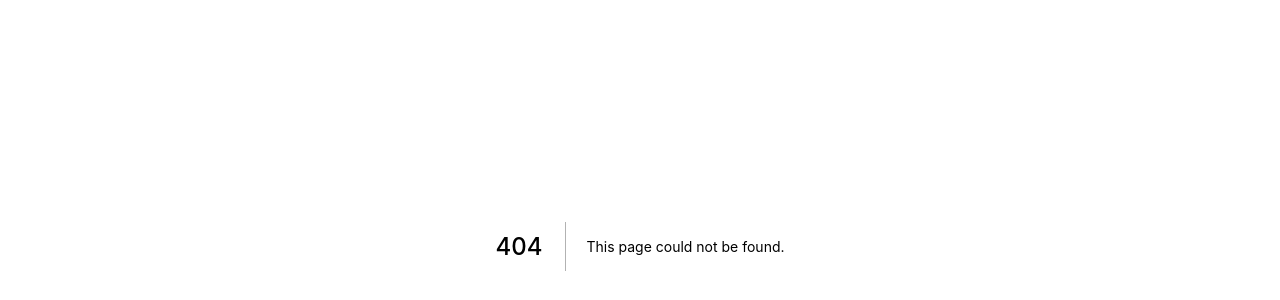
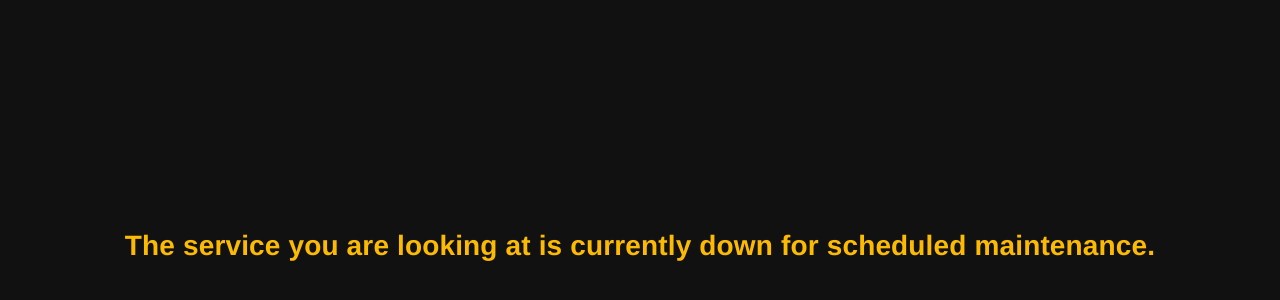
Before and after one commit to zasshuwu/nogamioka, a Next.js app: page /maintenance in a window 1280 px wide. Before the commit this address had no page. Shown: the part 154-454 px from the top of the page. Built offline with nearby package versions, Linux system fonts and the light colour scheme.

Commit message:
added linux maintenance

```diff
--- /dev/null
+++ b/pages/maintenance/index.js
@@ -0,0 +1,32 @@
+import React from 'react'
+import { makeStyles } from "@material-ui/core/styles";
+import { useTheme } from "@material-ui/core/styles";
+import { CssBaseline } from '@material-ui/core';
+
+const useStyles = makeStyles((theme) => ({
+    root: {
+
+    },
+    linux_maintenance: {
+        color: "#fcba03",
+        backgroundColor: "#111",
+        fontFamily: "Helvetica",
+        display: "flex",
+        width: "100vw",
+        height: "100vh",
+        alignItems: "center",
+        justifyContent: "center",
+        padding: "0",
+        margin: "0"
+    }
+}));
+
+export default function linuxMaintenance() {
+    const classes = useStyles();
+    return (
+        <div className={classes.linux_maintenance}>
+            <CssBaseline/>
+            <h1>The service you are looking at is currently down for scheduled maintenance.</h1>
+        </div>
+    )
+}
```
Also changed, not shown: pages/maintenance/linux.js (deleted, +0 -11 lines).
